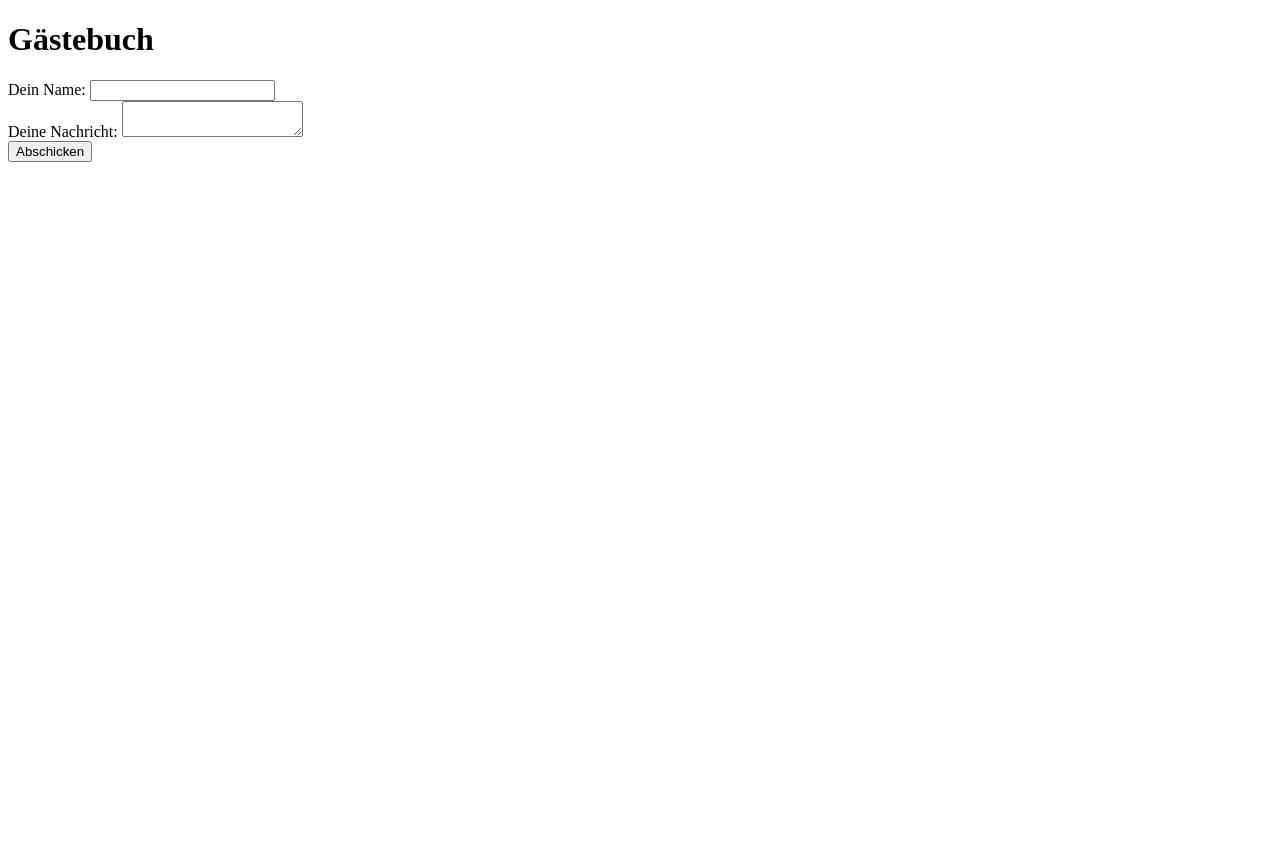
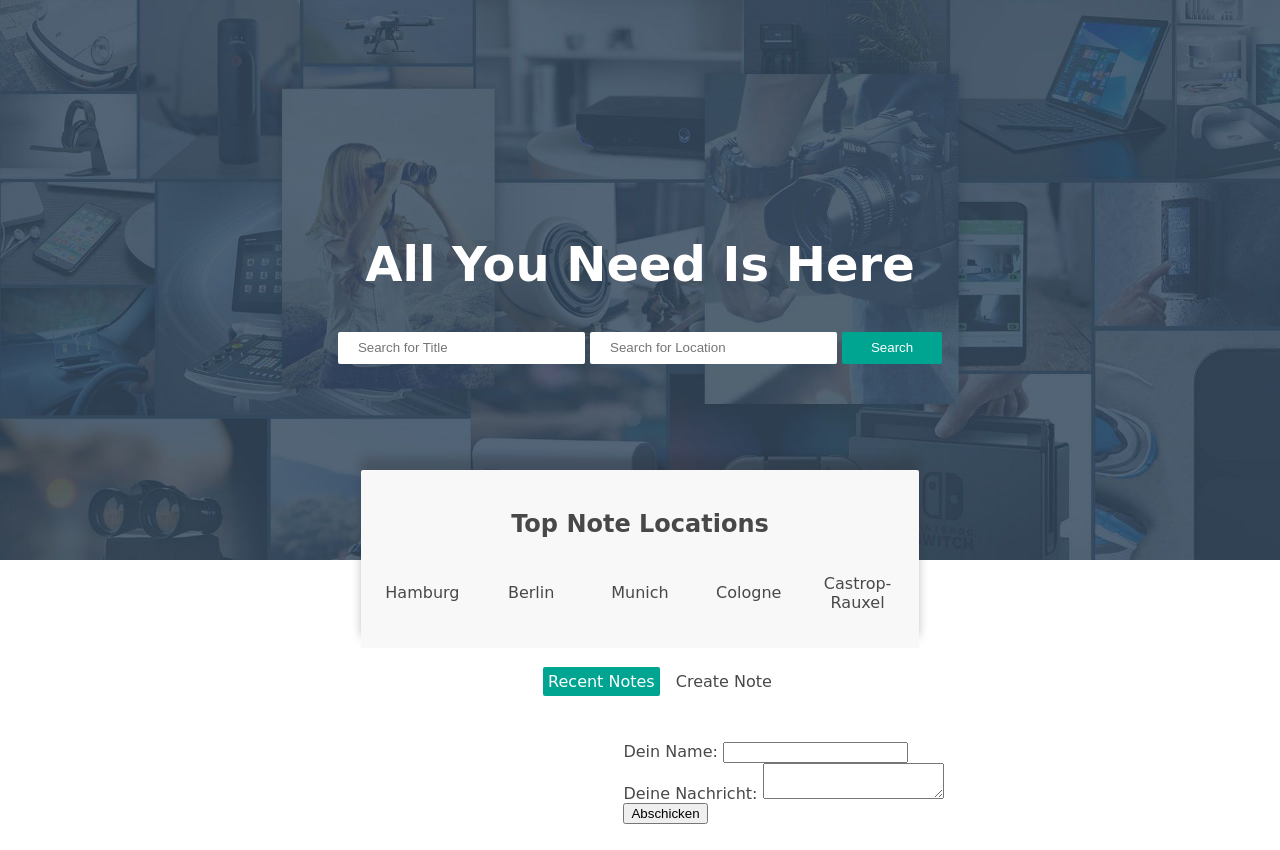
Before and after one commit to osamaAlhaj/anzeigeWebsite, a website: page public/index.html in a window 1280 px wide. Before the commit the page ends 800 px from the top, so only its background shows below. Drawn offline with nearby package versions, Linux system fonts and the light colour scheme; no server answers; a web font is replaced by a local one.

Commit message:
index.html structuring

```diff
--- a/public/guestbook.css
+++ b/public/guestbook.css
@@ -1,8 +1,98 @@
-#guestbook_entries article {
-    margin: 3px 3px 13px 3px;
-    border: solid 1px darkblue;
+body{
+    margin: 0;
+    padding: 0;
+    font-family: 'Baloo Tamma 2', cursive;
+    color: #484848;
 }
-#guestbook_entries address, #guestbook_entries time {
-    display: inline;
-    margin-right: 5px;
+.header-container{
+    background-image: url("/public/img/bg-blue.jpg");
+    background-repeat: no-repeat;
+    background-size: cover;
+    height: 70vh;
+    display: flex;
+    flex-direction: column;
+    align-items: center;
+    justify-content: center;
 }
+h1 {
+    color: white;
+    font-size: 3rem;
+}
+.header-container input {
+    border-radius: 2px;
+    height: 1.99rem;
+    border: none;
+    padding: 0px 50px 0px 20px;
+}
+.header-container button {
+    border-radius: 2px;
+    height: 2rem;
+    border: none;
+    background-color: #00a591;
+    color: white;
+    width: 100px;
+}
+
+
+.top-locations{
+    display: flex;
+    justify-content: center;
+    align-items: center;
+}
+.top-locations-header {
+    background: #f8f8f8;
+    margin-top: -90px;
+    padding: 20px 23px;
+    border-top-left-radius: 2px;
+    border-top-right-radius: 2px;
+    box-shadow: 0 -12px 10px 0 rgba(42,47,54,.3);
+    width: 40%;
+    text-align: center;
+}
+.top-location-content{
+    display: flex;
+    justify-content: space-between;
+    align-items: center;
+    flex-direction: row;
+}
+.top-locations-content{
+    text-align: center;
+    width: 15%;
+    transition: 0.3s ease-in-out;
+}
+.top-locations-content:hover{
+    box-shadow: 3px 3px 12px rgba(42,47,54,.3);
+    cursor: pointer;
+    color: #00a591;
+}
+
+.switch-tabs-list{
+    list-style-type: none;
+}
+.switch-tabs-list li{
+    display: inline-block;
+    margin: 3px;
+    padding: 5px;
+    border-radius: 2px;
+    transition: 0.2s ease-in-out;
+}
+.ui-tabs-active{
+    background-color: #00a591;
+    color: white;
+}
+.switch-tabs-list li:hover{
+    cursor: pointer;
+    background-color: #00a591;
+    color: white;
+    padding: 5px;
+}
+.switch-tabs{
+    display: flex;
+    justify-content: center;
+    align-items: center;
+}
+.note-content-container{
+    display: flex;
+    justify-content: center;
+    align-items: center;
+}
--- a/public/index.html
+++ b/public/index.html
@@ -6,8 +6,50 @@
     <script src="/jquery/jquery.slim.js"></script>
     <script src="guestbook.js"></script>
     <link rel="stylesheet" href="guestbook.css">
+    <link href="https://fonts.googleapis.com/css2?family=Baloo+Tamma+2&display=swap" rel="stylesheet">
 </head>
 <body>
+<main class="clearfix">
+    <section class="header-container">
+        <div class="header-title-container">
+            <h1>All You Need Is Here</h1>
+        </div>
+        <form class="header-input-container">
+            <input type="text" name="Search for Title" id="input-header-search-title" placeholder="Search for Title">
+            <input type="text" name="Search for Location" id="input-header-search-location" placeholder="Search for Location">
+            <button type="submit">Search</button>
+        </form>
+    </section>
+    <section class="top-locations">
+        <div class="top-locations-header">
+            <h2>Top Note Locations</h2>
+
+            <div class="top-location-content">
+                <div class="top-locations-content">
+                    <p>Hamburg</p>
+                </div>
+                <div class="top-locations-content">
+                    <p>Berlin</p>
+                </div>
+                <div class="top-locations-content">
+                    <p>Munich</p>
+                </div>
+                <div class="top-locations-content">
+                    <p>Cologne</p>
+                </div>
+                <div class="top-locations-content">
+                    <p>Castrop-Rauxel</p>
+                </div>
+            </div>
+        </div>
+    </section>
+    <section class="switch-tabs">
+            <ul class="switch-tabs-list">
+                <li class="ui-tabs-active">Recent Notes</li>
+                <li class="">Create Note</li>
+            </ul>
+    </section>
+    <section class="note-content-container">
         <h1>Gästebuch</h1>
         <div id="guestbook_entries"></div>
         <form id="guestbook_form">
@@ -27,5 +69,15 @@
                 <button type="submit">Abschicken</button>
             </div>
         </form>
+    </section>
+</main>
+
+
+<!-- <div class="header-container">
+    <div class="header-overlay-wrapper"></div>
+            <input type="text" name="Search for Title" id="input-header-search-title" placeholder="Search for Title">
+            <input type="text" name="Search for Location" id="input-header-search-location" placeholder="Search for Location">
+            <input type="button" value="Search" id="header-button-search">
+</div> -->
 </body>
 </html>
```
Also changed, not shown: public/img/bg-blue.jpg (added), public/img/people-standing-on-road-beside-market-and-high-rise-1060803.jpg (added). Lines whose indentation alone changed are shown as unchanged.
